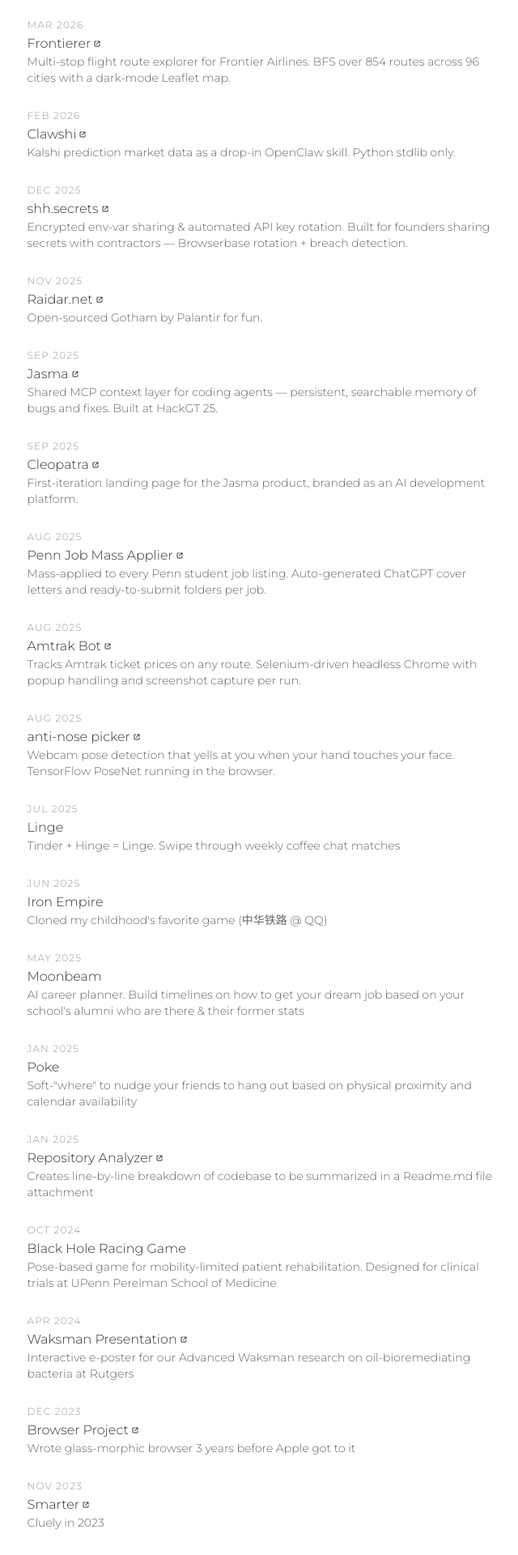
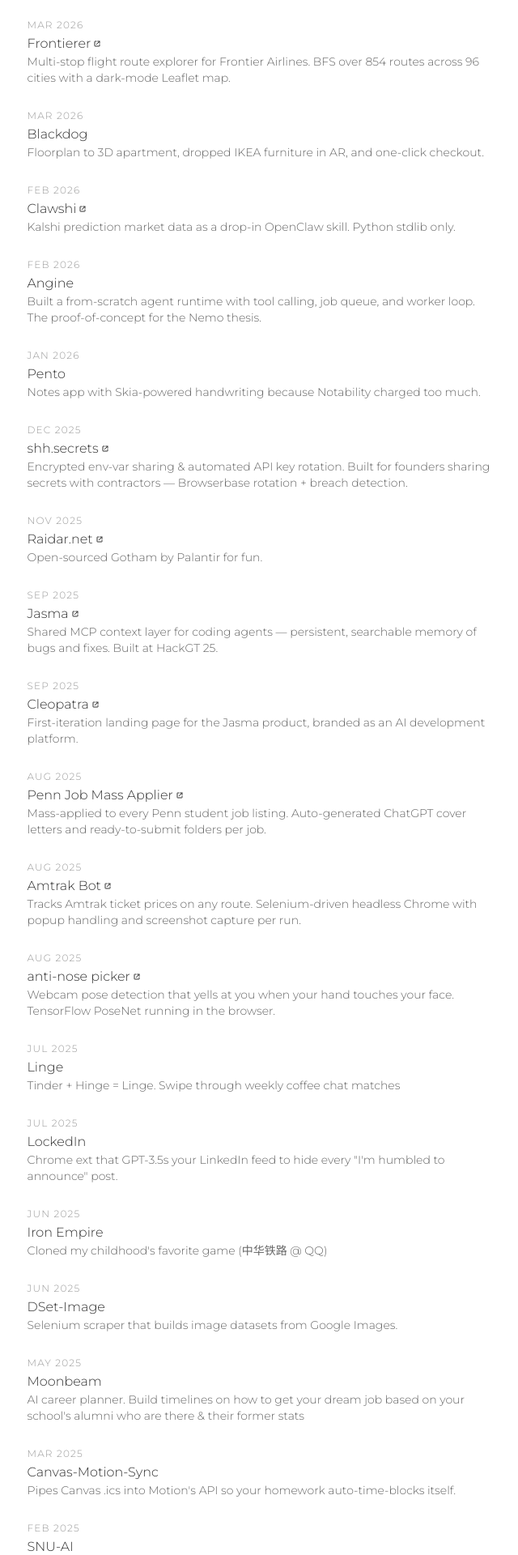
Before and after one commit to Mootbing/Portfolio.JasonXu.me, a Next.js app: page /more in a window 1280 px wide. Shown: the part 400-2320 px from the top of the page at 81% size, without its empty margins (311-951 px from the left). Built offline with nearby package versions, Linux system fonts and the light colour scheme; a web font is replaced by a local one.

Commit message:
add 15 archive entries to /more, bump count to 67
Co-Authored-By: Claude Opus 4.7 (1M context) <noreply@anthropic.com>

```diff
--- a/app/components/Timeline.tsx
+++ b/app/components/Timeline.tsx
@@ -1211,7 +1211,7 @@ export default function Timeline() {
             textDecoration: "none",
           }}
         >
-          & 52 more from 2013 → 2026
+          & 67 more from 2013 → 2026
         </a>
       </div>
     </div>
--- a/app/more/page.tsx
+++ b/app/more/page.tsx
@@ -2,7 +2,10 @@ const ARCHIVES = [
   { year: "Apr 2026", title: "LayOver Pods", description: "Pitch deck for self-cleaning automated nap pods at airports — no staff, no hassle.", link: "https://mootbing.github.io/Layover/", tags: ["HTML", "Deck"] },
   { year: "Mar 2026", title: "Ball Knowledge", description: "Intelligence platform for NBA matches built w/ AirBnB UI.", link: "https://ball-knowledge-theta.vercel.app/", tags: ["Next", "REST API", "Ticketmaster API"] },
   { year: "Mar 2026", title: "Frontierer", description: "Multi-stop flight route explorer for Frontier Airlines. BFS over 854 routes across 96 cities with a dark-mode Leaflet map.", link: "https://github.com/Mootbing/Frontierer", tags: ["Next", "Leaflet", "TypeScript"] },
+  { year: "Mar 2026", title: "Blackdog", description: "Floorplan to 3D apartment, dropped IKEA furniture in AR, and one-click checkout.", link: "", tags: ["Next", "Three.js", "AR"] },
   { year: "Feb 2026", title: "Clawshi", description: "Kalshi prediction market data as a drop-in OpenClaw skill. Python stdlib only.", link: "https://github.com/Mootbing/Clawshi", tags: ["Python", "OpenClaw"] },
+  { year: "Feb 2026", title: "Angine", description: "Built a from-scratch agent runtime with tool calling, job queue, and worker loop. The proof-of-concept for the Nemo thesis.", link: "", tags: ["Python", "Agents"] },
+  { year: "Jan 2026", title: "Pento", description: "Notes app with Skia-powered handwriting because Notability charged too much.", link: "", tags: ["React Native", "Skia"] },
   { year: "Dec 2025", title: "shh.secrets", description: "Encrypted env-var sharing & automated API key rotation. Built for founders sharing secrets with contractors — Browserbase rotation + breach detection.", link: "https://github.com/Mootbing/auto-key-rotator", tags: ["Next", "Supabase", "Browserbase"] },
   { year: "Nov 2025", title: "Raidar.net", description: "Open-sourced Gotham by Palantir for fun.", link: "https://raidar.net/", tags: ["Next", "OpenSky API"] },
   { year: "Sep 2025", title: "Jasma", description: "Shared MCP context layer for coding agents — persistent, searchable memory of bugs and fixes. Built at HackGT 25.", link: "https://github.com/Mootbing/HackGT25-Jazma", tags: ["Next", "MCP", "Supabase", "OpenAI"] },
@@ -11,16 +14,23 @@ const ARCHIVES = [
   { year: "Aug 2025", title: "Amtrak Bot", description: "Tracks Amtrak ticket prices on any route. Selenium-driven headless Chrome with popup handling and screenshot capture per run.", link: "https://github.com/Mootbing/Amtrak-Bot", tags: ["Python", "Selenium"] },
   { year: "Aug 2025", title: "anti-nose picker", description: "Webcam pose detection that yells at you when your hand touches your face. TensorFlow PoseNet running in the browser.", link: "https://anti-nose-picker.vercel.app/", tags: ["React", "TensorFlow", "PoseNet"] },
   { year: "Jul 2025", title: "Linge", description: "Tinder + Hinge = Linge. Swipe through weekly coffee chat matches", link: "", tags: ["Flutter", "Supabase", "Clado"] },
+  { year: "Jul 2025", title: "LockedIn", description: "Chrome ext that GPT-3.5s your LinkedIn feed to hide every \"I'm humbled to announce\" post.", link: "", tags: ["JS", "Chrome Extension", "GPT"] },
   { year: "Jun 2025", title: "Iron Empire", description: "Cloned my childhood's favorite game (中华铁路 @ QQ)", link: "", tags: ["Next", "Supabase", "Google Maps API"] },
+  { year: "Jun 2025", title: "DSet-Image", description: "Selenium scraper that builds image datasets from Google Images.", link: "", tags: ["Python", "Selenium"] },
   { year: "May 2025", title: "Moonbeam", description: "AI career planner. Build timelines on how to get your dream job based on your school's alumni who are there & their former stats", link: "", tags: ["Next", "Supabase", "Clado"] },
+  { year: "Mar 2025", title: "Canvas-Motion-Sync", description: "Pipes Canvas .ics into Motion's API so your homework auto-time-blocks itself.", link: "", tags: ["Python", "Motion API"] },
+  { year: "Feb 2025", title: "SNU-AI", description: "Facial-recognition for Sig Nu fraternity (OpenCV backend).", link: "", tags: ["Python", "OpenCV"] },
+  { year: "Feb 2025", title: "mygrandmacantusetech", description: "Self-explanatory — the site name alone justifies it.", link: "", tags: ["HTML", "JS"] },
   { year: "Jan 2025", title: "Poke", description: "Soft-\"where\" to nudge your friends to hang out based on physical proximity and calendar availability", link: "", tags: ["Expo", "Supabase"] },
   { year: "Jan 2025", title: "Repository Analyzer", description: "Creates line-by-line breakdown of codebase to be summarized in a Readme.md file attachment", link: "https://github.com/Mootbing/repository-analytics", tags: ["Python"] },
+  { year: "Jan 2025", title: "workout-tracking-app", description: "Expo workout logger, abandoned when I realized I'd rather not work out.", link: "", tags: ["Expo"] },
   { year: "Oct 2024", title: "Black Hole Racing Game", description: "Pose-based game for mobility-limited patient rehabilitation. Designed for clinical trials at UPenn Perelman School of Medicine", link: "", tags: ["UE5", "C++"] },
   { year: "Apr 2024", title: "Waksman Presentation", description: "Interactive e-poster for our Advanced Waksman research on oil-bioremediating bacteria at Rutgers", link: "https://github.com/Mootbing/Waksman-Presentation-2024", tags: ["React"] },
   { year: "Dec 2023", title: "Browser Project", description: "Wrote glass-morphic browser 3 years before Apple got to it", link: "https://github.com/Mootbing/Lake-Browser-Project", tags: ["SwiftUI"] },
   { year: "Nov 2023", title: "Smarter", description: "Cluely in 2023", link: "https://github.com/Mootbing/Smart", tags: ["Python", "GPT"] },
   { year: "Sep 2023", title: "The Verse", description: "Landing page for a VR&AR startup using space for education", link: "", tags: ["Figma"] },
   { year: "Aug 2023", title: "Slate", description: "Stress-relieving typing app (Electron.js learning project)", link: "https://github.com/Mootbing/Slate", tags: ["Electron.js"] },
+  { year: "Aug 2023", title: "archives", description: "Dumping ground for Cocos2d Python games, model railroad business, and old stuff from childhood.", link: "", tags: ["Cocos2d", "Python"] },
   { year: "Jul 2023", title: "Simply", description: "Simply by Xatalyst Labs is a forked workout app for Empire Dragons NYC rowing team", link: "", tags: ["Expo", "Firebase"] },
   { year: "Jul 2023", title: "Xatalyst Labs", description: "R&D for pose-tracking mobile workout app", link: "", tags: ["Expo", "Firebase"] },
   { year: "Jul 2023", title: "hs.JasonXu.me", description: "High school portfolio", link: "https://hs.jasonxu.me", tags: ["Next", "Figma", "SVGs"] },
@@ -35,14 +45,19 @@ const ARCHIVES = [
   { year: "Jan 2023", title: "Journey", description: "Wrote trauma-responsive teaching game for refugee children used by Rotary International", link: "https://www.youtube.com/watch?v=LXthMbQGSg8", tags: ["Expo", "React Native"] },
   { year: "Nov 2022", title: "Holes", description: "Flashcard generator powered by GPT-3 as demo to faculty on abilities of ChatGPT in the classroom", link: "", tags: ["React", "Figma"] },
   { year: "Sep 2022", title: "Liquify", description: "Created dynamic hardware water bottles with attachment system & companion app", link: "https://github.com/Hydrate-App", tags: ["3D Printing", "CAD", "Expo"] },
+  { year: "Sep 2022", title: "Downloads-Sorter", description: "8th-grade Python that watches your Downloads folder and sorts it as you grab.", link: "", tags: ["Python"] },
+  { year: "Jun 2022", title: "Panera-Bot", description: "Ordering bot for Panera sip-club drinks.", link: "", tags: ["Python", "Selenium"] },
+  { year: "Mar 2022", title: "The-Ship-Name-Generator-V2", description: "shipnamesfor.us. The V2 of a shipping-name generator.", link: "", tags: ["JS", "Web"] },
   { year: "Jan 2022", title: "VRChery", description: "Got gifted VR headsets but had no money to buy games. Wrote a tower defense game to play", link: "https://github.com/Cowland-Game-Studios/VRchery/", tags: ["VR/AR", "UE5"] },
   { year: "Sep 2021", title: "Murder Mystery Bot", description: "Discord bot for playing Mafia. Complete with room creation & management", link: "https://github.com/Cowland-Game-Studios/Murder-Moostery/", tags: ["Python", "Discord.py"] },
+  { year: "Sep 2021", title: "Spanish-Quizlet-Maker", description: "Scrapes SpanishDict and outputs Quizlet-importable decks.", link: "", tags: ["Python", "Selenium"] },
   { year: "Aug 2021", title: "Ninety Nine", description: "Socket I/O card game. Rewrite of 2019", link: "", tags: ["Python"] },
   { year: "Aug 2021", title: "LoneCity", description: "City building game", link: "https://cowlandgamestudios.itch.io/lone-city", tags: ["UE4"] },
   { year: "Jul 2021", title: "FreeThem", description: "First multiplayer game I wrote about escaping convicts", link: "https://cowlandgamestudios.itch.io/freethem", tags: ["UE4"] },
   { year: "Jun 2021", title: "BSGO", description: "My cousin's parents banned COD. We wrote our own", link: "https://github.com/Cowland-Game-Studios/BSGO", tags: ["UE4"] },
   { year: "Apr 2021", title: "Textplifier", description: "Adds Japanese emoticons to iMessage via keybinds", link: "https://github.com/Mootbing/Textplifier", tags: ["Python", "Tkinter"] },
   { year: "Mar 2021", title: "Unholy Mail Bot", description: "Spams people's mailboxes with SMTP servers", link: "https://github.com/Mootbing/unholy-email-bot", tags: ["Python", "SMTP"] },
+  { year: "Mar 2021", title: "ship-name-maker", description: "OG ship-name generator.", link: "", tags: ["JS"] },
   { year: "Feb 2021", title: "Rolling Ball", description: "Cash-grab style mobile game inspired by Going Balls", link: "", tags: ["UE4"] },
   { year: "Nov 2020", title: "Subway Chaos", description: "Overhauled subway conductor game from scratch", link: "https://cowlandgamestudios.itch.io/subway-chaos", tags: ["UE4"] },
   { year: "Oct 2020", title: "Very Impressive Parkour Game", description: "Learning Unreal Engine", link: "https://cowlandgamestudios.itch.io/parkour-bad-game", tags: ["UE4"] },
```
